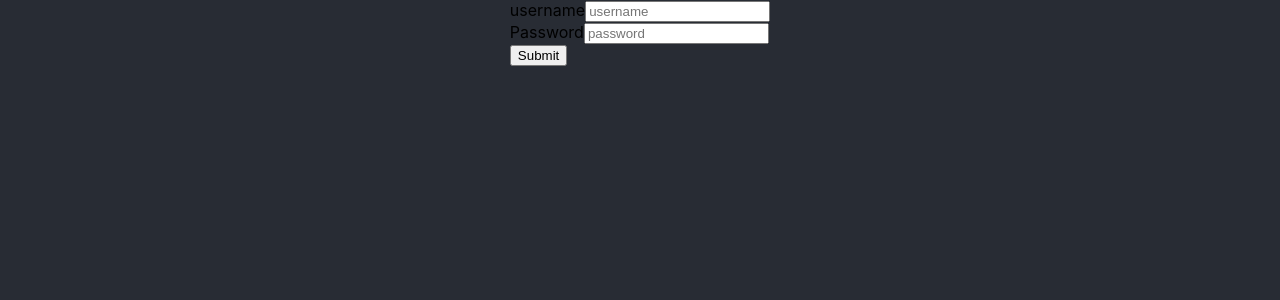
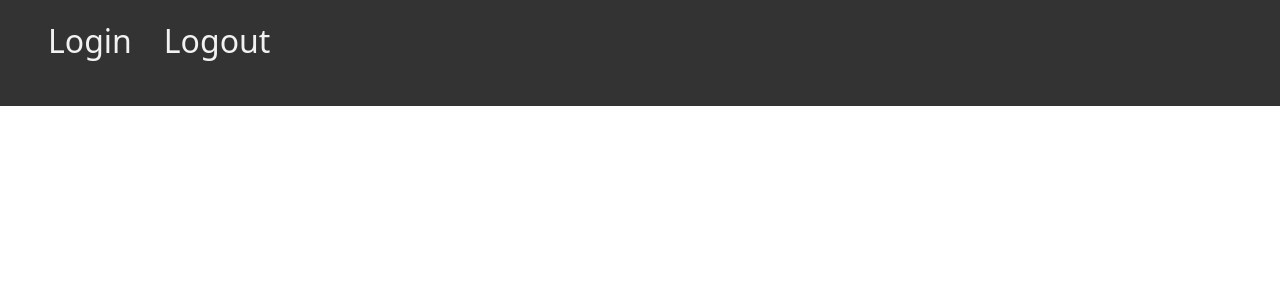
Before and after one commit to Neil925/qBitAutoTorrent, a React (Create React App) app: page / in a window 1280 px wide. Before the commit this address led to /login. Shown: the top 300 px of the page. Built offline with nearby package versions, Linux system fonts and the light colour scheme.

Commit message:
Basic Styling

```diff
--- a/src/App.css
+++ b/src/App.css
@@ -36,3 +36,7 @@
     transform: rotate(360deg);
   }
 }
+
+body {
+  background-color: #734f96;
+}
--- a/src/App.js
+++ b/src/App.js
@@ -5,10 +5,11 @@ import Error from './pages/error/error';
 import React from 'react';
 import { BrowserRouter, Route, Routes, Navigate } from "react-router-dom";
 import { withCookies } from 'react-cookie';
+import 'bootstrap/dist/css/bootstrap.min.css';
 
 class App extends React.Component {
   render() {
-    const login = false;
+    const login = true;
 
     return (
       <BrowserRouter>
--- a/src/pages/home/home.css
+++ b/src/pages/home/home.css
@@ -0,0 +1,19 @@
+.Home {
+    background-color: #333;
+  }
+
+  /* Style the topnav links */
+  .Home h2{
+    float: left;
+    display: block;
+    color: #f2f2f2;
+    text-align: center;
+    padding: 14px 16px;
+    text-decoration: none;
+  }
+
+  /* Change color on hover */
+  .Home h2:hover {
+    background-color: black;
+    color: white;
+  }
--- a/src/pages/home/home.js
+++ b/src/pages/home/home.js
@@ -6,21 +6,15 @@ import { withCookies } from 'react-cookie';
 class Home extends React.Component {
     render() {
         return (
-            <div className="App" >
-                <header className="App-header">
-                    <h1>qBitAutoTorrent Main Page</h1>
-                    <nav
-                        style={{
-                            borderBottom: "solid 1px",
-                            paddingBottom: "1rem",
-                        }}
-                    >
-                        <Link to="/login">login</Link> |{" "}
-                        <Link to="/auto">Auto Torrent</Link>
-                    </nav>
-                </header>
-            </div>
-        );
+            <div className="Home" >
+            <nav className='navbar'>
+                <ul className='unlisted'>
+                <Link to="/login"><h2>Login</h2></Link>
+                <Link to="/auto"><h2>Logout</h2></Link>
+                </ul>
+            </nav>
+    </div>
+    );
     }
 }
 
--- a/src/pages/login/login.css
+++ b/src/pages/login/login.css
@@ -2,3 +2,8 @@
     display: flex;
     justify-content: center !important;
 }
+
+.tester {
+    background-color: red !important;
+    display: flex;
+}
--- a/src/pages/login/login.js
+++ b/src/pages/login/login.js
@@ -2,6 +2,7 @@
 import React, { Component } from "react";
 import Button from "react-bootstrap/Button";
 import Form from "react-bootstrap/Form";
+import Card from "react-bootstrap/Card";
 import "./login.css";
 
 class Login extends Component {
@@ -27,7 +28,10 @@ class Login extends Component {
 
   render() {
     return (
-      <div className="main">
+      <Card className="center tester" style={{ width: '18rem' }}>
+      <Card.Header><b>BitAutoTorrent</b></Card.Header>
+      <Card.Body>
+        <Card.Title>Login</Card.Title>
         <Form onSubmit={this.handleSubmit}>
           <Form.Group>
             <Form.Label>username</Form.Label>
@@ -37,12 +41,11 @@ class Login extends Component {
             <Form.Label>Password</Form.Label>
             <Form.Control type="password" placeholder="password" name="password" onChange={this.onChange} />
           </Form.Group>
-          <Button variant="primary" type="submit">
-            Submit
-          </Button>
-        </Form>
-      </div>
-    );
+          </Form>
+        <Button variant="primary" type="submit">Submit</Button>
+      </Card.Body>
+    </Card>
+  );
   }
 }
 
```
